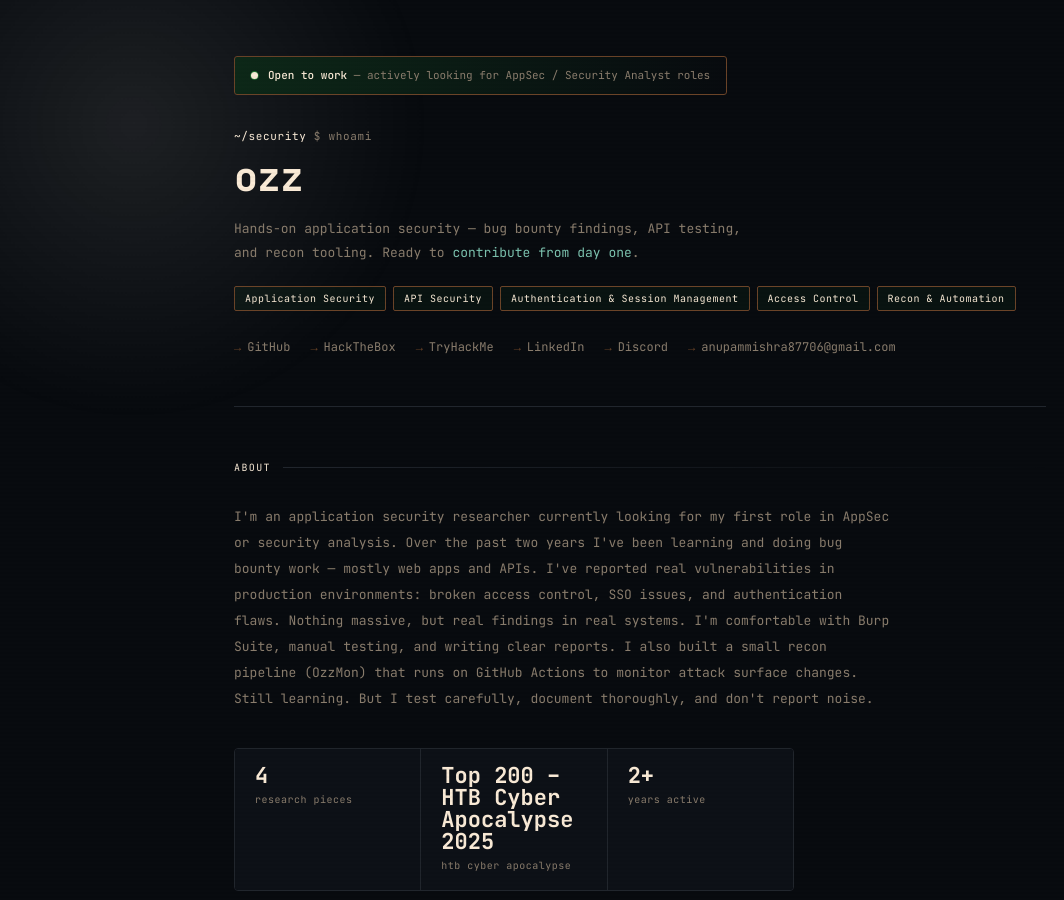
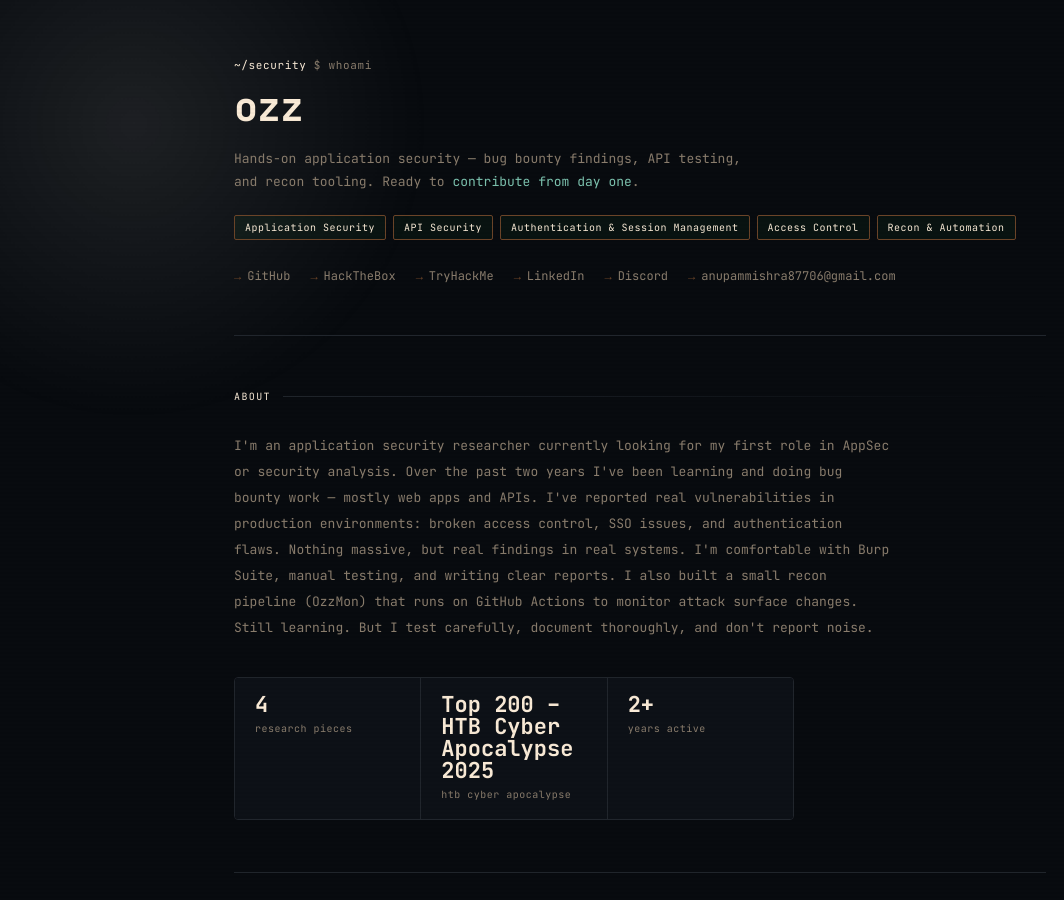
Before and after one commit to Psyphen36/anupam-security-portfolio, a Jekyll site: the page built from index.html, in a window 1280 px wide and 900 px high. Shown: the whole window, without its empty margins (0-1064 px from the left). Built offline with Jekyll 4.4.1, drawn with Linux system fonts in a browser that asks for light colours; nearby versions of some CDN libraries.

Commit message:
Update index.html

```diff
--- a/index.html
+++ b/index.html
@@ -23,12 +23,6 @@ layout: null
 
   <!-- ── Header ── -->
   <header>
-
-    <!-- Availability signal — first thing a recruiter sees -->
-    <div class="avail-banner">
-      <div class="avail-dot"></div>
-      <span><strong>Open to work</strong> — actively looking for AppSec / Security Analyst roles</span>
-    </div>
 
     <div class="prompt">
       <span class="dir">~/security</span> $<span class="cmd"> whoami</span>
```
